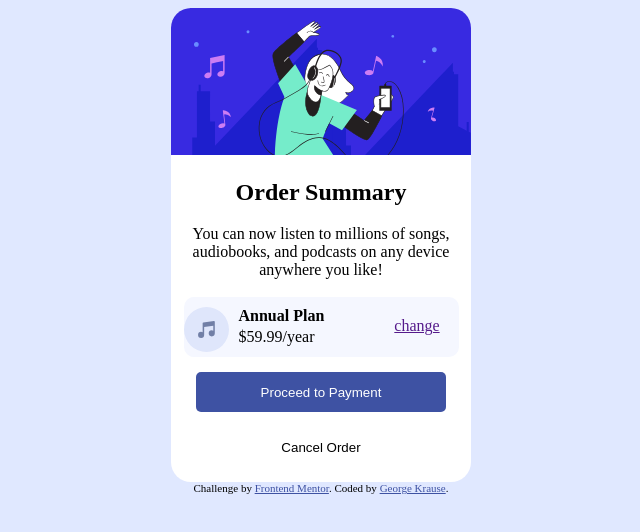
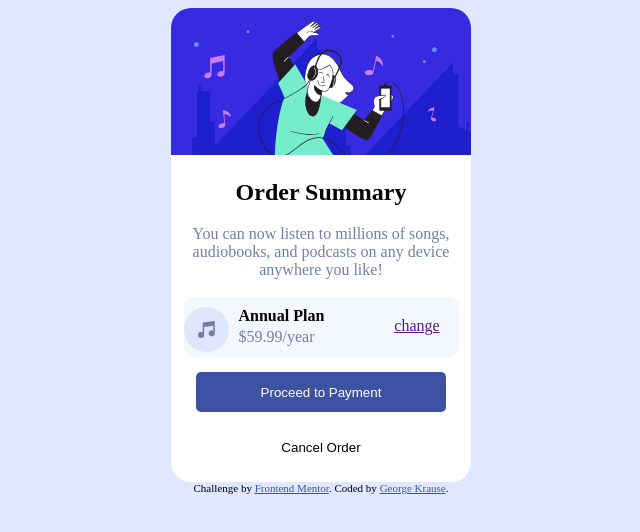
Before and after one commit to georgekrause/order-summary-component, a plain HTML site: page index.html in a window 1280 px wide. Shown: the whole page, without its empty margins (319-959 px from the left). Drawn offline with Linux system fonts and the light colour scheme.

Commit message:
updated colors

```diff
--- a/index.html
+++ b/index.html
@@ -20,7 +20,7 @@
       <img src="images/icon-music.svg" alt="music" class="music">
       <section class="Annual">
         <p><strong>Annual Plan</strong></p>
-        <p>$59.99/year</p>
+        <p class="price">$59.99/year</p>
       </section>
       <p class="change"><a href="">change</a></p>
     </section>
--- a/styles.css
+++ b/styles.css
@@ -19,6 +19,7 @@ h1 {
     justify-content: center;
     text-align: center;
     padding-bottom: 18px;
+    color: hsl(224, 23%, 55%);
 }
 
 .plan {
@@ -29,7 +30,6 @@ h1 {
     height: 60px;
     border-radius: 10px;
     margin: 0 auto;
-
 }
 
 .music {
@@ -52,6 +52,10 @@ h1 {
 
 p {
    line-height: 5px;
+}
+
+.price {
+    color: hsl(224, 23%, 55%);
 }
 
 .hero {
```
